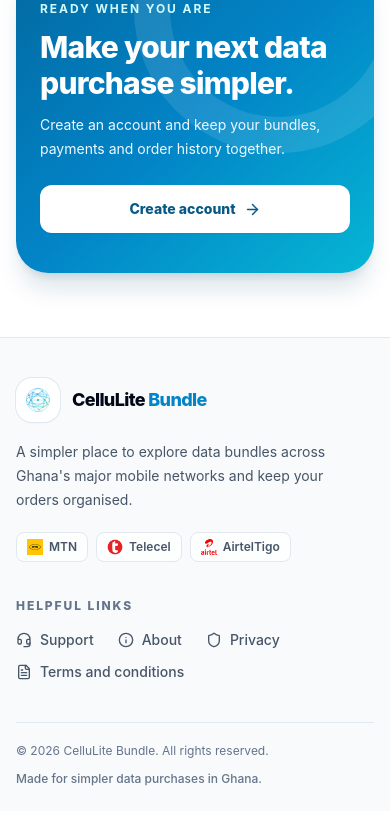
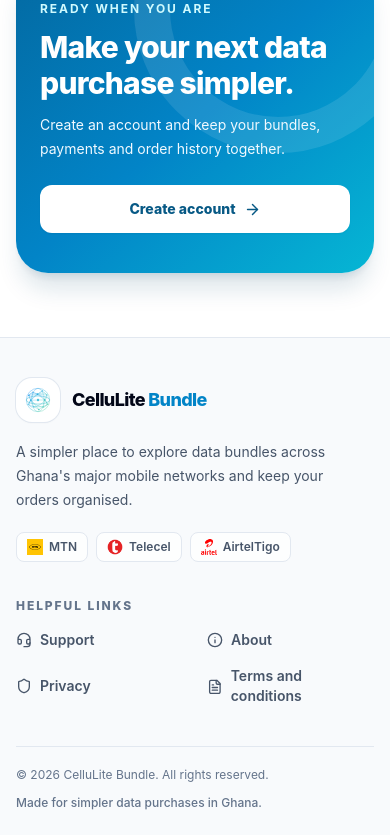
Before and after one commit to Serkel-Whally/Hkup, a Next.js app in the folder packages/frontend/: page / in a window 390 px wide. Shown: the part 3264-4099 px from the top of the page. Before the commit the page ends 4075 px from the top, so only its background shows below. Built offline with nearby package versions, Linux system fonts and the light colour scheme.

Commit message:
Polish footer link styling and mobile layout

```diff
--- a/packages/frontend/app/components/footer-links.tsx
+++ b/packages/frontend/app/components/footer-links.tsx
@@ -10,9 +10,9 @@ const links = [
 
 export function FooterLinks() {
   return (
-    <nav className="flex flex-wrap gap-x-6 gap-y-3 text-sm font-medium text-slate-600 dark:text-slate-300" aria-label="Footer navigation">
+    <nav className="grid grid-cols-2 gap-x-6 gap-y-4 text-sm font-semibold text-slate-600 dark:text-slate-300 sm:flex sm:flex-wrap sm:gap-x-7 sm:gap-y-3" aria-label="Footer navigation">
       {links.map(({ label, href, Icon }) => (
-        <Link key={href} href={href} className="inline-flex items-center gap-2 hover:text-sky-700 dark:hover:text-lime-400">
+        <Link key={href} href={href} className="inline-flex items-center gap-2 rounded-md transition-colors hover:text-sky-700 focus-visible:outline-none focus-visible:ring-2 focus-visible:ring-sky-500 dark:hover:text-cyan-400">
           <Icon aria-hidden="true" size={16} />
           {label}
         </Link>
```
